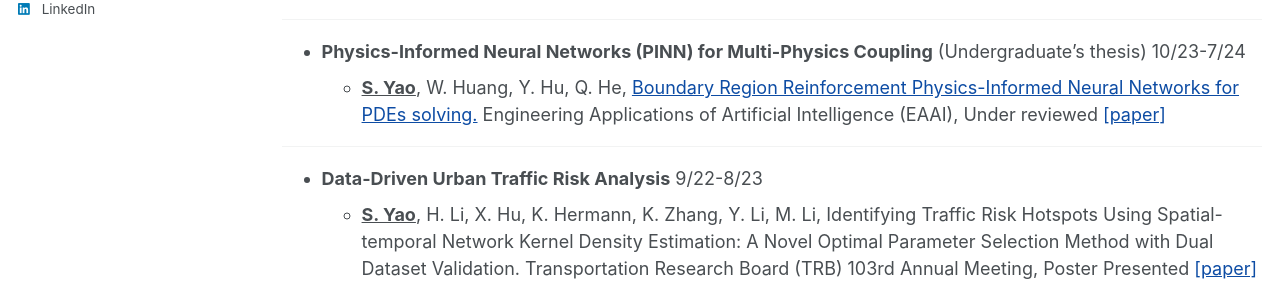
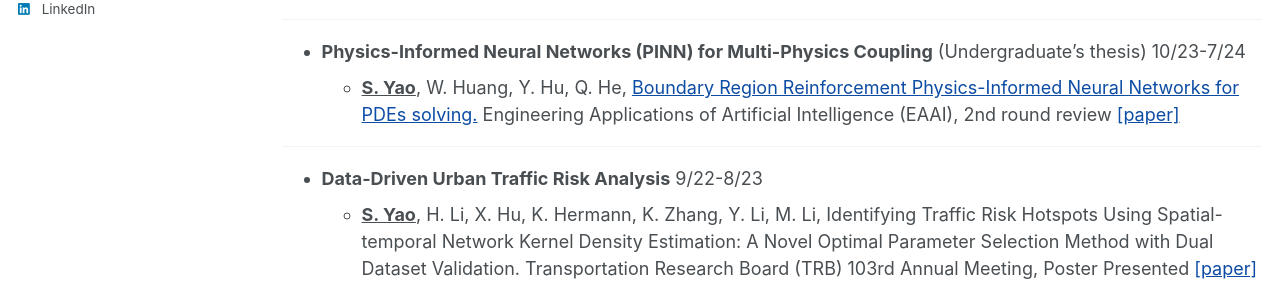
Before and after one commit to Yaoshengtai/Yaoshengtai.github.io, a Jekyll site: the page built from _pages/research.md, in a window 1280 px wide and 1090 px high. Shown: the part 445-742 px from the top of the window. Built offline with Jekyll 4.4.1, drawn with Linux system fonts in a browser that asks for light colours; some web fonts are replaced.

Commit message:
Update research.md

```diff
--- a/_pages/research.md
+++ b/_pages/research.md
@@ -22,7 +22,7 @@ My research insterest lies broadly in machine learning, optimization, statistics
 ---
 
 - **Physics-Informed Neural Networks (PINN) for Multi-Physics Coupling** (Undergraduate's thesis) 10/23-7/24
-  - <span style="font-weight:bold; text-decoration:underline;">S. Yao</span>, W. Huang, Y. Hu, Q. He, [Boundary Region Reinforcement Physics-Informed Neural Networks for PDEs solving.](https://papers.ssrn.com/sol3/papers.cfm?abstract_id=5005150) Engineering Applications of Artificial Intelligence (EAAI), Under reviewed [\[paper\]](https://papers.ssrn.com/sol3/papers.cfm?abstract_id=5005150)
+  - <span style="font-weight:bold; text-decoration:underline;">S. Yao</span>, W. Huang, Y. Hu, Q. He, [Boundary Region Reinforcement Physics-Informed Neural Networks for PDEs solving.](https://papers.ssrn.com/sol3/papers.cfm?abstract_id=5005150) Engineering Applications of Artificial Intelligence (EAAI), 2nd round review [\[paper\]](https://papers.ssrn.com/sol3/papers.cfm?abstract_id=5005150)
 
 ---
 
```
